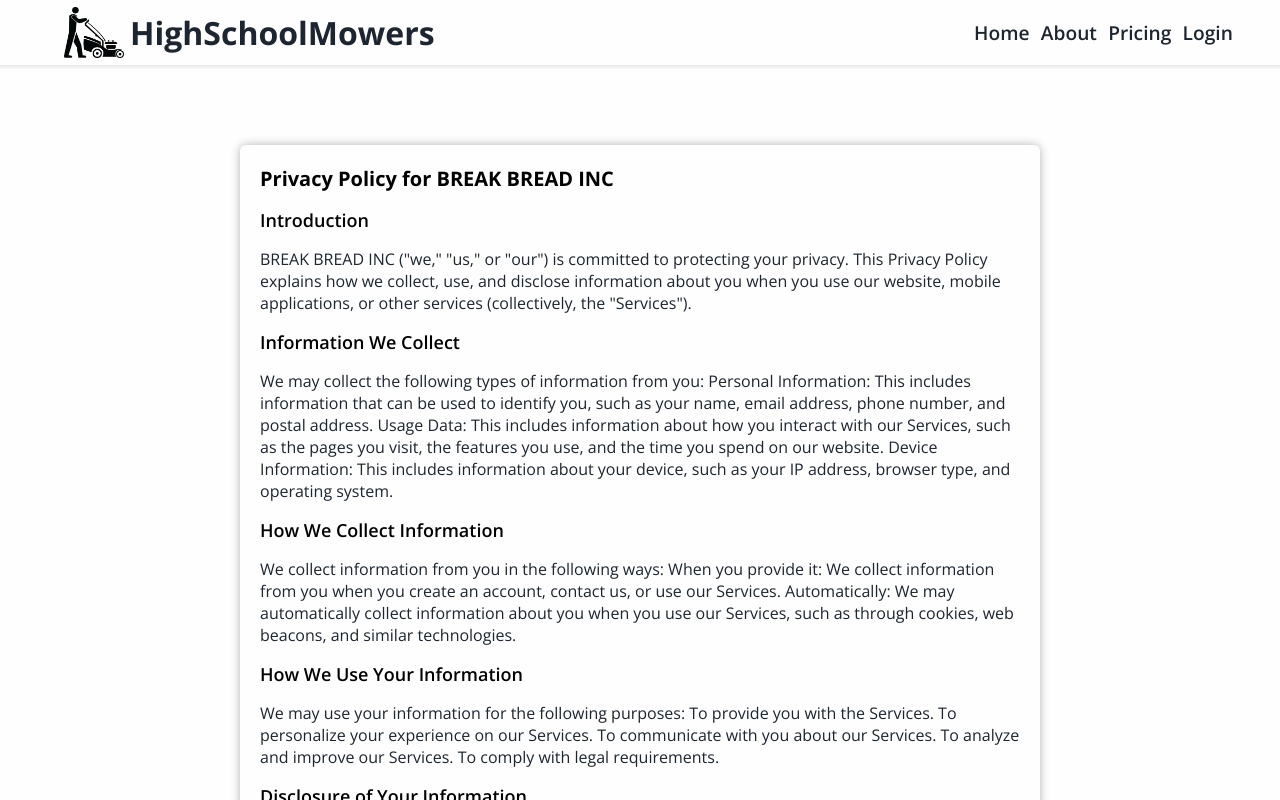
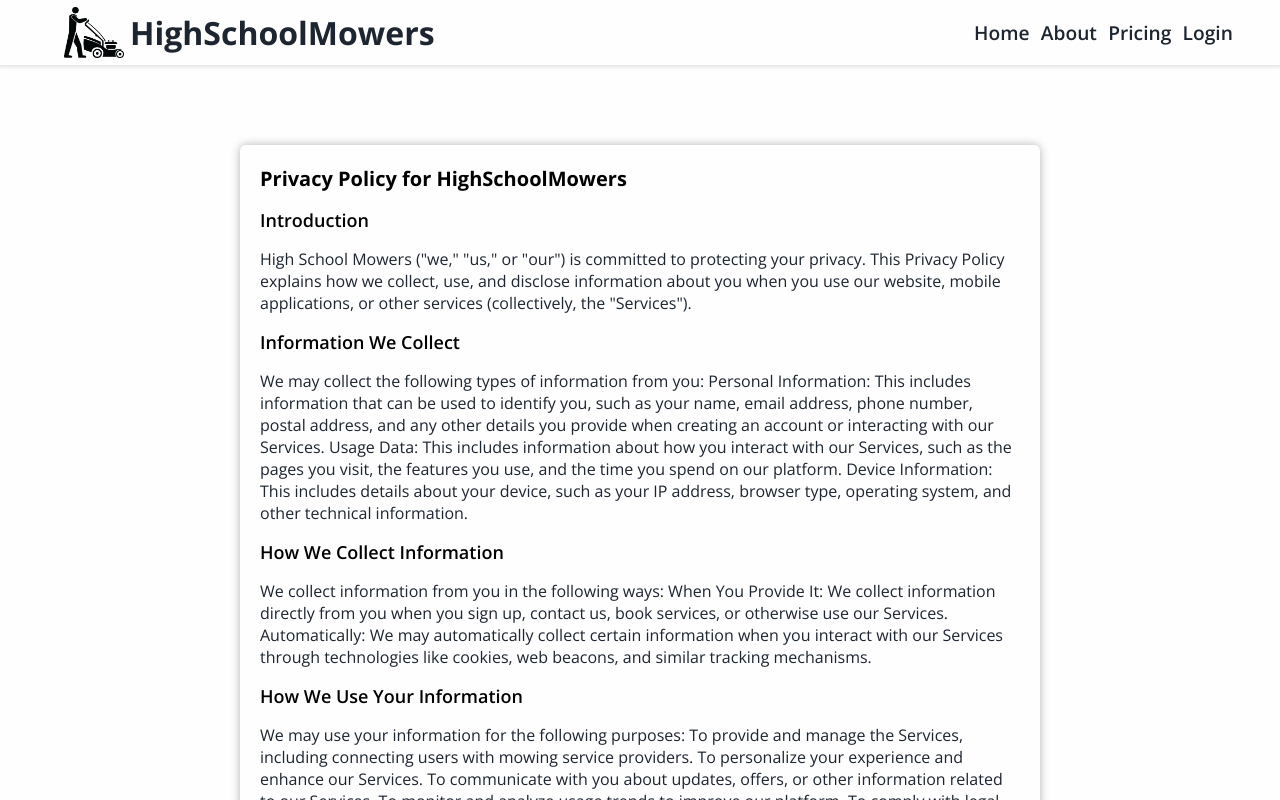
Before and after one commit to mubeenahm3d/hsmowers-web, a React (Create React App) app: page /privacy-policy in a window 1280 px wide. Built offline with nearby package versions, Linux system fonts and the light colour scheme; no server answers.

Commit message:
policy and terms update

```diff
--- a/src/pages/PrivacyPolicy.jsx
+++ b/src/pages/PrivacyPolicy.jsx
@@ -9,11 +9,11 @@ export default function PrivacyPolicy() {
       <Navbar />
       <Main>
         <div className="content">
-          <h4>Privacy Policy for BREAK BREAD INC</h4>
+          <h4>Privacy Policy for HighSchoolMowers</h4>
 
           <h5>Introduction</h5>
           <p>
-            BREAK BREAD INC ("we," "us," or "our") is committed to protecting
+            High School Mowers ("we," "us," or "our") is committed to protecting
             your privacy. This Privacy Policy explains how we collect, use, and
             disclose information about you when you use our website, mobile
             applications, or other services (collectively, the "Services").
@@ -23,72 +23,78 @@ export default function PrivacyPolicy() {
           <p>
             We may collect the following types of information from you: Personal
             Information: This includes information that can be used to identify
-            you, such as your name, email address, phone number, and postal
-            address. Usage Data: This includes information about how you
-            interact with our Services, such as the pages you visit, the
-            features you use, and the time you spend on our website. Device
-            Information: This includes information about your device, such as
-            your IP address, browser type, and operating system.
+            you, such as your name, email address, phone number, postal address,
+            and any other details you provide when creating an account or
+            interacting with our Services. Usage Data: This includes information
+            about how you interact with our Services, such as the pages you
+            visit, the features you use, and the time you spend on our platform.
+            Device Information: This includes details about your device, such as
+            your IP address, browser type, operating system, and other technical
+            information.
           </p>
 
           <h5>How We Collect Information</h5>
           <p>
-            We collect information from you in the following ways: When you
-            provide it: We collect information from you when you create an
-            account, contact us, or use our Services. Automatically: We may
-            automatically collect information about you when you use our
-            Services, such as through cookies, web beacons, and similar
-            technologies.
+            We collect information from you in the following ways: When You
+            Provide It: We collect information directly from you when you sign
+            up, contact us, book services, or otherwise use our Services.
+            Automatically: We may automatically collect certain information when
+            you interact with our Services through technologies like cookies,
+            web beacons, and similar tracking mechanisms.
           </p>
 
           <h5>How We Use Your Information</h5>
           <p>
             We may use your information for the following purposes: To provide
-            you with the Services. To personalize your experience on our
-            Services. To communicate with you about our Services. To analyze and
-            improve our Services. To comply with legal requirements.
+            and manage the Services, including connecting users with mowing
+            service providers. To personalize your experience and enhance our
+            Services. To communicate with you about updates, offers, or other
+            information related to our Services. To monitor and analyze usage
+            trends to improve our platform. To comply with legal and regulatory
+            obligations.
           </p>
 
           <h5>Disclosure of Your Information</h5>
           <p>
-            We may disclose your information to: Our service providers, who help
-            us provide our Services. Our business partners, who may offer
-            complementary products or services. Legal authorities, if required
-            by law.
+            We may share your information in the following ways: To help us
+            operate, improve, and provide our Services. To offer complementary
+            services or products that may interest you. If required to comply
+            with applicable laws or respond to valid legal requests.
           </p>
 
           <h5>Your Rights</h5>
           <p>
-            You may have certain rights regarding your personal information,
-            such as the right to access, correct, or delete your information. If
-            you have any questions about your rights, please contact us.
+            Depending on your jurisdiction, you may have rights regarding your
+            personal information, such as: The right to access, update, or
+            delete your information. The right to restrict or object to certain
+            data processing activities.
           </p>
 
           <h5>Cookies and Tracking Technologies</h5>
           <p>
-            We use cookies and similar tracking technologies to collect
-            information about you and your interactions with our Services. You
-            can manage your cookie preferences through your browser settings.
+            We use cookies and similar technologies to collect information about
+            your usage patterns on our platform. You can control your cookie
+            preferences through your browser settings.
           </p>
 
           <h5>Security</h5>
           <p>
-            We take reasonable measures to protect your personal information
-            from unauthorized access, use, or disclosure. However, no method of
-            transmission over the internet or electronic storage is completely
-            secure.
+            We take reasonable measures to protect your information against
+            unauthorized access, misuse, or disclosure. However, no method of
+            data transmission or storage can be guaranteed as 100% secure.
           </p>
 
           <h5>Changes to This Privacy Policy</h5>
           <p>
-            We may update this Privacy Policy from time to time. We will notify
-            you of any material changes by posting a notice on our website.
+            We may modify this Privacy Policy from time to time. If we make
+            material changes, we will notify you by updating this page or
+            providing additional notice via our Services.
           </p>
 
           <h5>Contact Us</h5>
           <p>
-            If you have any questions about this Privacy Policy, please contact
-            us at steven@familyfoodandhealth.com.
+            If you have any questions or concerns about this Privacy Policy,
+            please contact us at admin@highschoolmowers.com.
           </p>
         </div>
       </Main>
--- a/src/pages/TermOfService.jsx
+++ b/src/pages/TermOfService.jsx
@@ -9,12 +9,12 @@ export default function TermOfService() {
       <Navbar />
       <Main>
         <div className="content">
-          <h4>BREAK BREAD INC. TERMS OF SERVICE</h4>
+          <h4>HighSchoolMowers Terms of Service</h4>
           <p>Effective Date: September 5, 2024</p>
 
           <h5>1. Introduction</h5>
           <p>
-            1.1 Welcome to Break Bread Inc. ("Company", "we", "us", or "our").
+            1.1 Welcome to High School Mowers ("Company", "we", "us", or "our").
             Our website and services are provided subject to the following Terms
             of Service ("Terms").
           </p>
@@ -27,10 +27,11 @@ export default function TermOfService() {
 
           <h5>3. Services</h5>
           <p>
-            3.1 We provide a platform for recipe suggestion and meal planning
-            where users can search recipes and add to their meal plan with a
-            built-in calendar and shop the ingredients. It also has ai recipe
-            generation, nutrition stats and more.
+            3.1 We provide a platform that connects users with mowing service
+            providers, enabling customers to find and book lawn care services in
+            their area. The platform includes tools for location-based searches,
+            service availability checks, and communication with service
+            providers.
           </p>
 
           <h5>4. User Conduct</h5>
@@ -43,56 +44,54 @@ export default function TermOfService() {
 
           <h5>5. Intellectual Property</h5>
           <p>
-            5.1 All content and materials on our website are owned by us or our
-            licensors.
+            5.1 All content and materials on our website and services, including
+            text, graphics, logos, and software, are owned by us or our
+            licensors. Unauthorized use is prohibited.
           </p>
 
           <h5>6. Termination</h5>
           <p>
-            6.1 We may terminate or suspend your access to our services at any
-            time, without notice, for any reason.
+            6.1 We reserve the right to terminate or suspend your access to our
+            services at any time, without notice, for any reason, including but
+            not limited to violation of these Terms.
           </p>
 
           <h5>7. Limitation of Liability</h5>
           <p>
-            7.1 In no event shall we be liable for any damages, including
-            consequential, incidental, or punitive damages.
+            7.1 In no event shall we be liable for any damages, including but
+            not limited to consequential, incidental, or punitive damages,
+            arising from your use of our services.
           </p>
 
           <h5>8. Governing Law</h5>
           <p>
             8.1 These Terms shall be governed by and construed in accordance
-            with the laws of United States of America.
+            with the laws of the United States of America.
           </p>
 
           <h5>9. Changes to Terms</h5>
           <p>
-            9.1 We reserve the right to modify these Terms at any time, without
-            notice.
+            9.1 We reserve the right to modify these Terms at any time. If
+            changes are made, we will update the "Effective Date" and post the
+            revised Terms on our website. Continued use of our services
+            constitutes acceptance of the updated Terms.
           </p>
 
-          <h5>10. Nutrition Information Disclaimer</h5>
+          <h5>10. Service Disclaimer</h5>
           <p>
-            10.1 The recipes, meal planning, and nutritional tracking features
-            provided by our application are intended for informational and
-            educational purposes only. While we strive to offer accurate and
-            up-to-date information, we are not licensed nutritionists,
-            dietitians, or healthcare professionals. The nutritional content of
-            recipes is based on available data and may not be completely
-            accurate or applicable to individual dietary needs. This app should
-            not be considered a substitute for professional medical or
-            nutritional advice. Users are encouraged to consult with a doctor,
-            dietitian, or other qualified health professional before making any
-            changes to their diet or relying on the information provided by this
-            application. By using this app, you agree that we are not
-            responsible or liable for any inaccuracies, omissions, or
-            health-related consequences that may arise.
+            10.1 High School Mowers acts as a platform connecting users with
+            mowing service providers. We do not guarantee the quality,
+            availability, or timeliness of services provided by third-party
+            providers. By using our services, you acknowledge that any
+            agreements or disputes with service providers are independent of us,
+            and we are not responsible for any issues arising from these
+            interactions.
           </p>
 
           <h5>11. Contact Us</h5>
           <p>
-            11.1 If you have any questions or concerns, please contact us at
-            steven@familyfoodandhealth.com By using our services, you
+            11.1 If you have any questions or concerns about these Terms, please
+            contact us at admin@highschoolmowers.com. By using our services, you
             acknowledge that you have read, understood, and agree to be bound by
             these Terms.
           </p>
```
